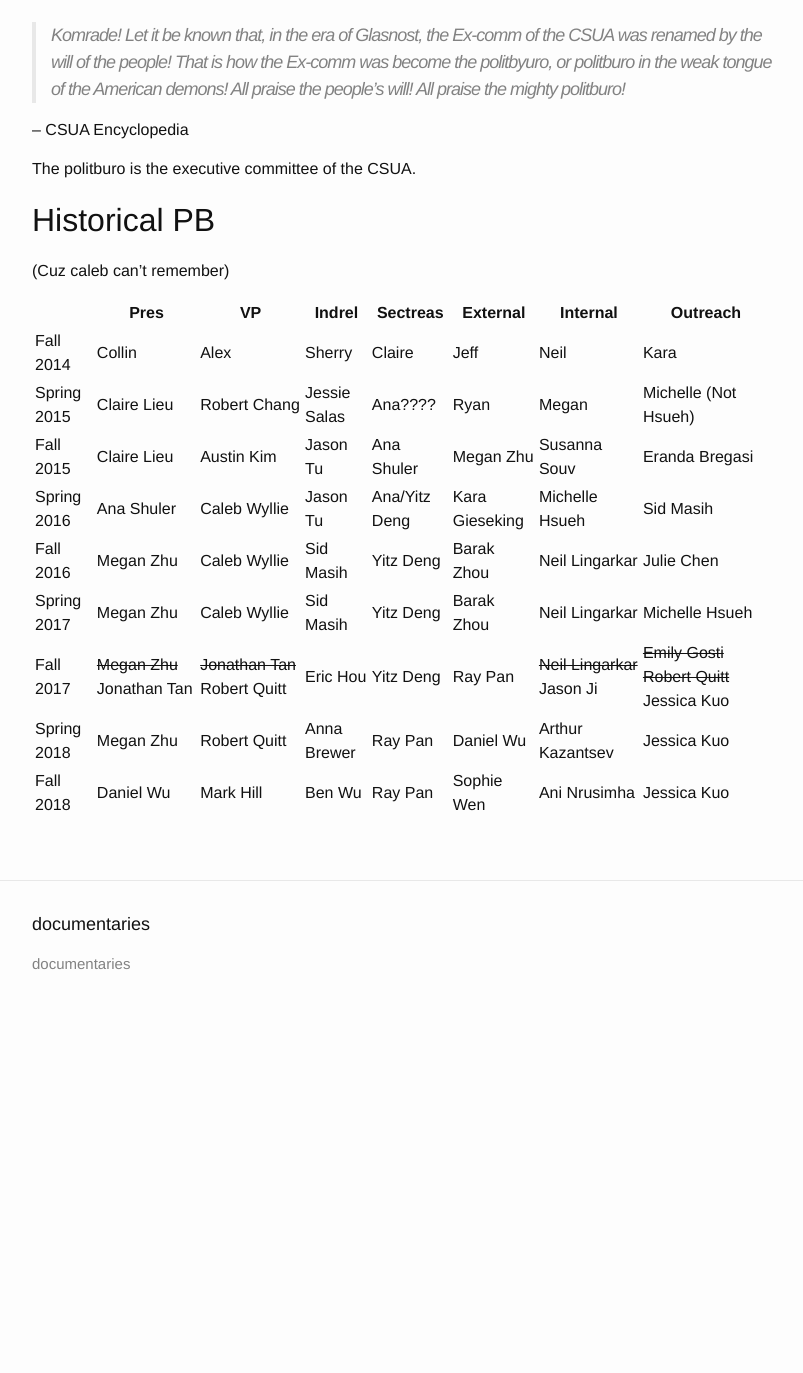
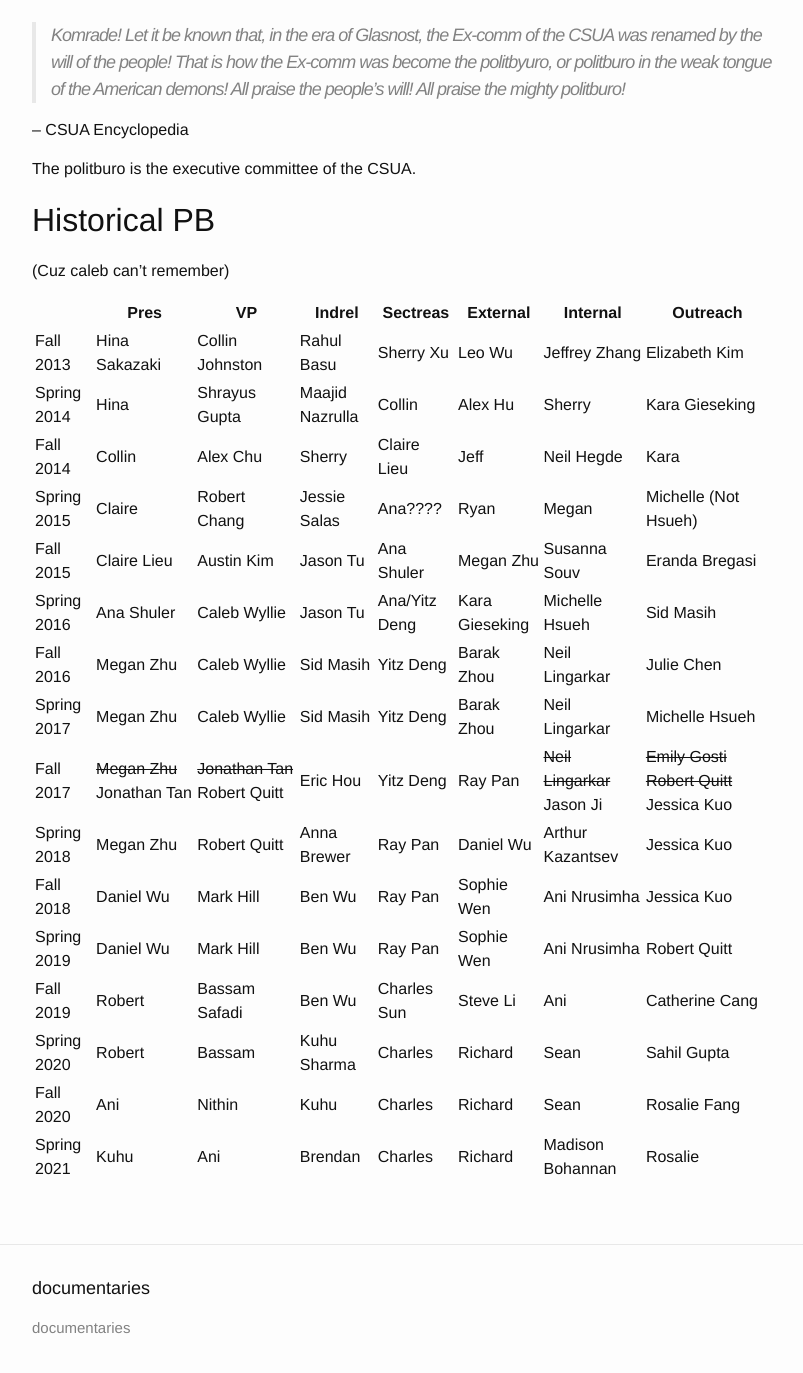
Before and after one commit to CSUA/documentaries, a Jekyll site: the page built from pb.md, in a window 1280 px wide and 1400 px high, scrolled down 254 px. Shown: the top 1373 px of the window, without its empty margins (238-1041 px from the left). Built offline with Jekyll 4.4.1, drawn with Linux system fonts in a browser that asks for light colours; our own code applies the rules of GitHub Pages for plain Markdown files; before the commit the page ends 1290 px from its top, so only the background shows below that.

Commit message:
Update pb.md

```diff
--- a/pb.md
+++ b/pb.md
@@ -14,8 +14,10 @@ The politburo is the executive committee of the CSUA.
 
 |     | Pres | VP  | Indrel | Sectreas | External | Internal | Outreach |
 | --- | ---  | --- | ---    | ---      | ---      | ---      | ---      |
-| Fall 2014 | Collin | Alex | Sherry | Claire | Jeff | Neil | Kara |
-| Spring 2015 | Claire Lieu | Robert Chang | Jessie Salas | Ana???? | Ryan | Megan | Michelle (Not Hsueh)|
+|Fall 2013| Hina Sakazaki | Collin Johnston | Rahul Basu | Sherry Xu | Leo Wu | Jeffrey Zhang | Elizabeth Kim
+|Spring 2014| Hina | Shrayus Gupta | Maajid Nazrulla | Collin | Alex Hu | Sherry | Kara Gieseking
+| Fall 2014 | Collin | Alex Chu | Sherry | Claire Lieu | Jeff | Neil Hegde | Kara |
+| Spring 2015 | Claire | Robert Chang | Jessie Salas | Ana???? | Ryan | Megan | Michelle (Not Hsueh)|
 |Fall 2015|Claire Lieu|Austin Kim|Jason Tu|Ana Shuler|Megan Zhu|Susanna Souv|Eranda Bregasi|
 |Spring 2016|Ana Shuler|Caleb Wyllie|Jason Tu|Ana/Yitz Deng|Kara Gieseking|Michelle Hsueh|Sid Masih|
 |Fall 2016|Megan Zhu|Caleb Wyllie|Sid Masih|Yitz Deng|Barak Zhou|Neil Lingarkar|Julie Chen|
@@ -23,3 +25,8 @@ The politburo is the executive committee of the CSUA.
 |Fall 2017|~~Megan Zhu~~ Jonathan Tan|~~Jonathan Tan~~ Robert Quitt|Eric Hou|Yitz Deng|Ray Pan|~~Neil Lingarkar~~  Jason Ji|~~Emily Gosti~~ ~~Robert Quitt~~ Jessica Kuo|
 |Spring 2018|Megan Zhu|Robert Quitt|Anna Brewer|Ray Pan|Daniel Wu|Arthur Kazantsev|Jessica Kuo|
 |Fall 2018|Daniel Wu|Mark Hill|Ben Wu|Ray Pan|Sophie Wen|Ani Nrusimha|Jessica Kuo|
+|Spring 2019|Daniel Wu|Mark Hill|Ben Wu|Ray Pan|Sophie Wen|Ani Nrusimha|Robert Quitt|
+|Fall 2019|Robert|Bassam Safadi|Ben Wu|Charles Sun|Steve Li|Ani|Catherine Cang
+|Spring 2020|Robert|Bassam|Kuhu Sharma|Charles|Richard|Sean|Sahil Gupta
+|Fall 2020|Ani|Nithin|Kuhu|Charles|Richard|Sean|Rosalie Fang
+|Spring 2021|Kuhu|Ani|Brendan|Charles|Richard|Madison Bohannan|Rosalie
```
